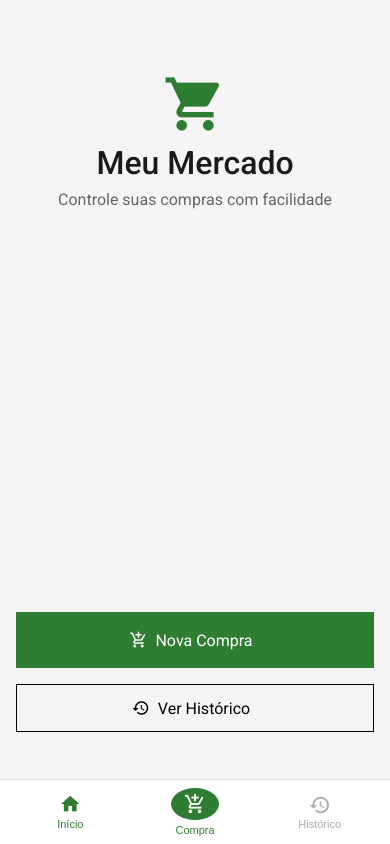
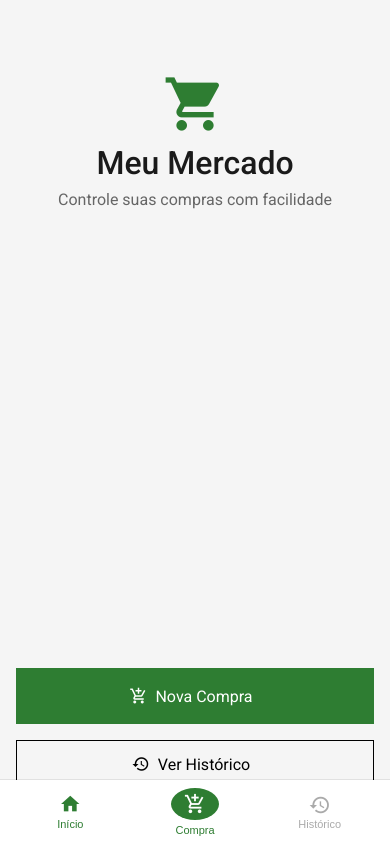
Before and after one commit to bruno-favalli/mercado-app, an Angular app: page / in a window 390 px wide. Built offline with nearby package versions, Linux system fonts and the light colour scheme.

Commit message:
fix: remove rolagem indesejada no mobile

```diff
--- a/src/styles.scss
+++ b/src/styles.scss
@@ -6,24 +6,21 @@
 
 html, body {
   height: 100%;
+  overflow: hidden;
 }
 
 body {
   font-family: 'Roboto', sans-serif;
   background-color: #f5f5f5;
-    min-height: 100vh;
-    /* Garante que o app nunca ultrapasse a largura da tela */
   overflow-x: hidden;
 }
 
-  /* Container padrão que vamos reutilizar em todas as páginas */
 .page-container {
   width: 100%;
   padding: 16px;
   max-width: 600px;
   margin: 0 auto;
+  padding-bottom: 80px;
+  height: 100%;
+  overflow-y: auto;
 }
-
-  .page-container {
-    padding-bottom: 80px !important;
-  }
```
Lines whose indentation alone changed are shown as unchanged.
